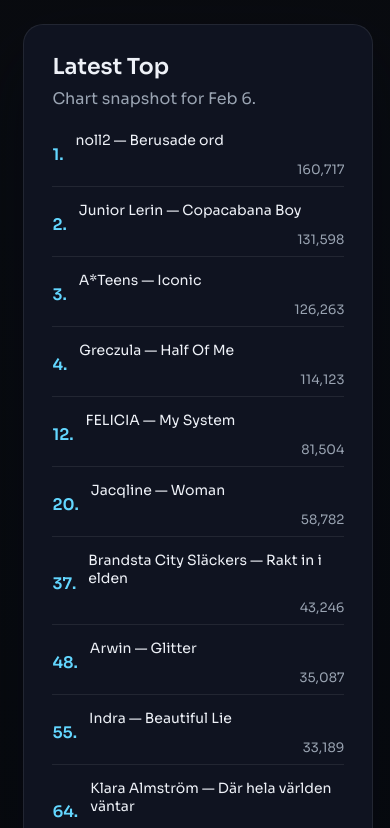
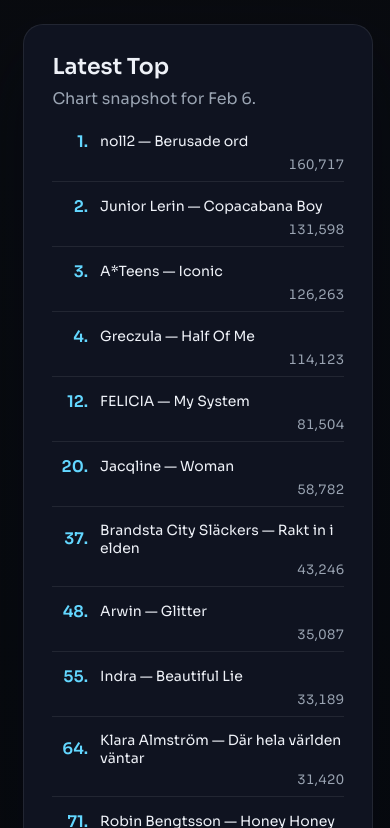
Before and after one commit to WoodpeckerV/Melfest-stats, a React (Vite) app: page / in a window 390 px wide. Shown: the part 2636-3464 px from the top of the page. Built offline with nearby package versions, Linux system fonts and the light colour scheme.

Commit message:
feat: improve layout and responsiveness of top list items

```diff
--- a/src/styles.css
+++ b/src/styles.css
@@ -336,9 +336,9 @@ input[type='date']:focus {
 
 .top-list li {
   display: grid;
-  grid-template-columns: auto 1fr auto;
+  grid-template-columns: 3ch minmax(0, 1fr) auto;
   gap: 12px;
-  align-items: baseline;
+  align-items: center;
   padding: 8px 0;
   border-bottom: 1px solid rgba(255, 255, 255, 0.08);
   break-inside: avoid;
@@ -348,11 +348,13 @@ input[type='date']:focus {
 .top-rank {
   font-weight: 600;
   color: var(--accent);
+  text-align: right;
 }
 
 .top-title {
   color: var(--text-0);
   font-size: 14px;
+  min-width: 0;
 }
 
 .top-streams {
@@ -360,24 +362,19 @@ input[type='date']:focus {
   font-size: 13px;
   text-align: right;
   white-space: nowrap;
+  font-variant-numeric: tabular-nums;
 }
 
-@media (max-width: 720px) {
+@media (max-width: 980px) {
   .top-list {
     columns: 1;
   }
+}
 
+@media (max-width: 520px) {
   .top-list li {
-    grid-template-columns: auto 1fr;
-    align-items: center;
-  }
-
-  .top-rank {
-    grid-row: 1 / span 2;
-  }
-
-  .top-title {
-    grid-column: 2 / 3;
+    grid-template-columns: 3ch minmax(0, 1fr);
+    row-gap: 4px;
   }
 
   .top-streams {
```
